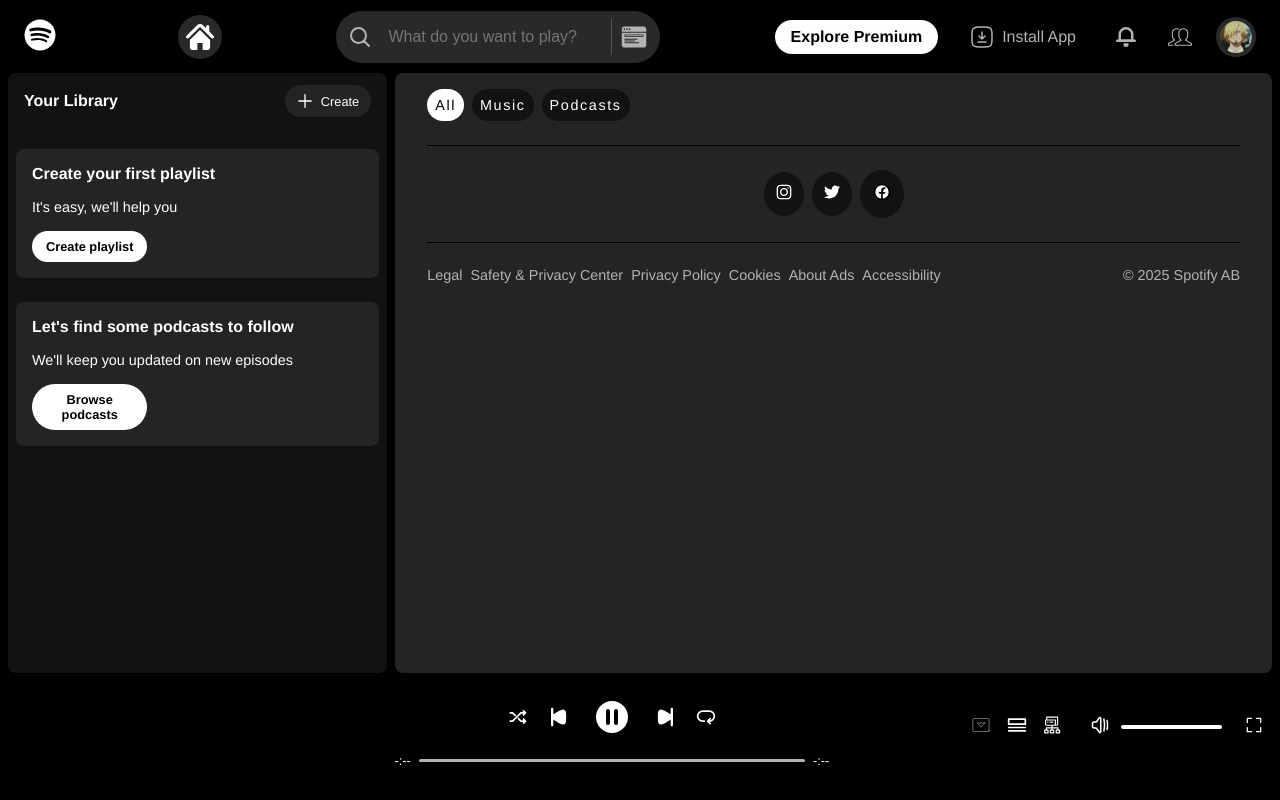
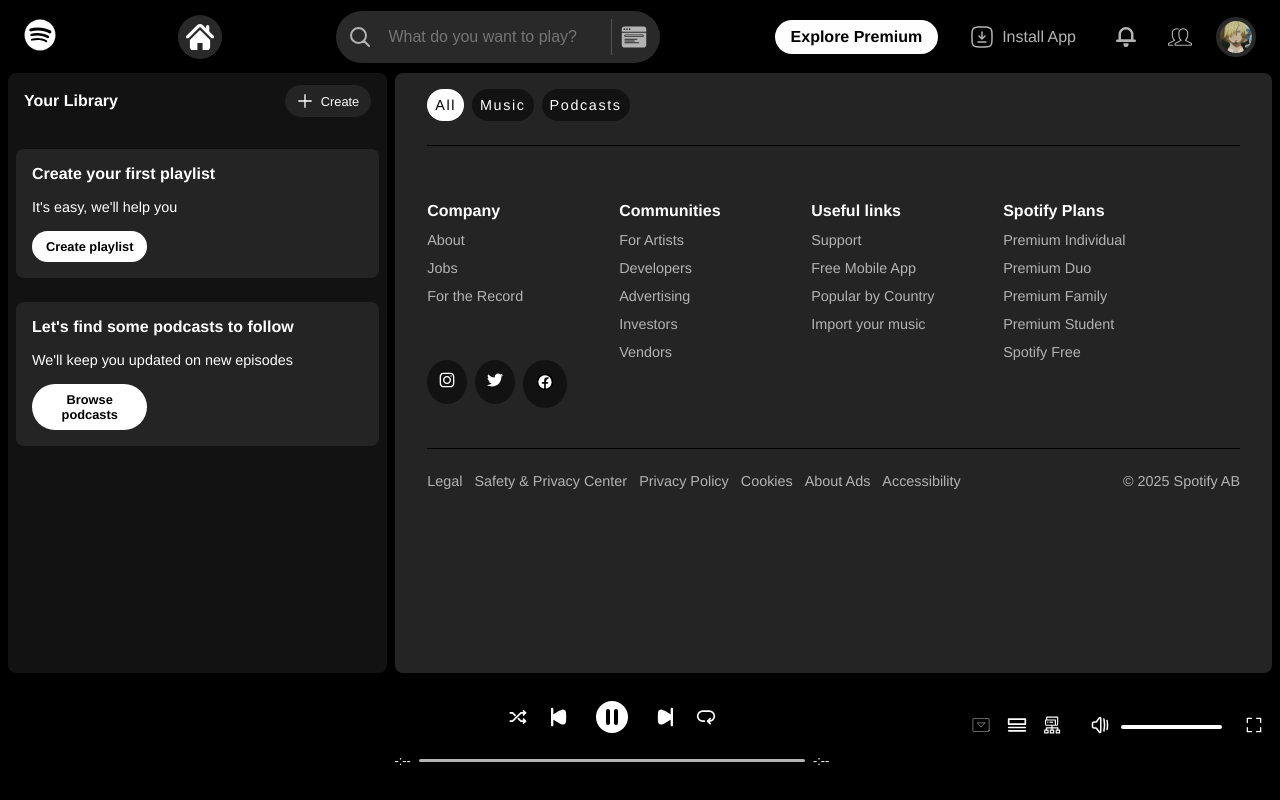
Before and after one commit to EvheniySlobodyanik/spotify-ui-clone, a React (Vite) app: page / in a window 1280 px wide. Built offline with nearby package versions, Linux system fonts and the light colour scheme.

Commit message:
beneficial links in main

```diff
--- a/src/components/Main/Main.module.scss
+++ b/src/components/Main/Main.module.scss
@@ -8,6 +8,7 @@
 .main {
   display: flex;
   flex-direction: column;
+  overflow-y: auto;
 
   background: $primary-article-color;
 
@@ -46,10 +47,57 @@
   border-top: 1px solid $black-text-color;
 }
 
+.beneficialLinksNav {
+  display: flex;
+  justify-content: space-between;
+  flex-wrap: wrap;
+
+  padding: 2rem 0rem 1rem 0rem;
+}
+
+.navListsContainer {
+  display: flex;
+  flex-wrap: wrap;
+
+  gap: 3rem;
+}
+
+.navContainer {
+  display: flex;
+  flex-direction: column;
+
+  gap: 0.75rem;
+}
+
+.navHeading {
+  font-size: 1rem;
+}
+
+.navList {
+  display: flex;
+  flex-direction: column;
+
+  list-style: none;
+
+  gap: 0.75rem;
+  min-width: 9rem;
+}
+
+.navListItem {
+  color: $spotify-color;
+
+  font-size: 0.9rem;
+}
+
+.listItemLink:hover {
+  color: $primary-text-color;
+
+  text-decoration: underline;
+}
+
 .socialLinksContainer {
   display: flex;
-  align-items: center;
-  justify-content: center;
+  align-items: flex-start;
 
   gap: 0.5rem;
 }
@@ -80,7 +128,7 @@
   font-style: normal;
   font-size: 0.9rem;
 
-  gap: 0.5rem;
+  gap: 0.75rem;
 }
 
 .documentLink:hover {
--- a/src/components/Main/Main.tsx
+++ b/src/components/Main/Main.tsx
@@ -36,6 +36,36 @@
   "Accessibility",
 ];
 
+const sections = [
+  {
+    heading: "Company",
+    items: ["About", "Jobs", "For the Record"],
+  },
+  {
+    heading: "Communities",
+    items: ["For Artists", "Developers", "Advertising", "Investors", "Vendors"],
+  },
+  {
+    heading: "Useful links",
+    items: [
+      "Support",
+      "Free Mobile App",
+      "Popular by Country",
+      "Import your music",
+    ],
+  },
+  {
+    heading: "Spotify Plans",
+    items: [
+      "Premium Individual",
+      "Premium Duo",
+      "Premium Family",
+      "Premium Student",
+      "Spotify Free",
+    ],
+  },
+];
+
 export function Main() {
   return (
     <main className={styles.main}>
@@ -55,14 +85,24 @@
 
       <div className={styles.horizontalDivider} />
 
-      <div className={styles.footerContainer}>
-        <ul className={styles.list}></ul>
+      <nav className={styles.beneficialLinksNav}>
+        <div className={styles.navListsContainer}>
+          {sections.map((section) => (
+            <div className={styles.navContainer}>
+              <h3 key={section.heading} className={styles.navHeading}>
+                {section.heading}
+              </h3>
 
-        <ul className={styles.list}></ul>
-
-        <ul className={styles.list}></ul>
-
-        <ul className={styles.list}></ul>
+              <ul className={styles.navList}>
+                {section.items.map((item) => (
+                  <li key={item} className={styles.navListItem}>
+                    <a className={styles.listItemLink}>{item}</a>
+                  </li>
+                ))}
+              </ul>
+            </div>
+          ))}
+        </div>
 
         <address className={styles.socialLinksContainer}>
           <a className={styles.socialLink}>
@@ -77,7 +117,7 @@
             <FacebookIcon />
           </a>
         </address>
-      </div>
+      </nav>
 
       <div className={styles.horizontalDivider} />
 
```
